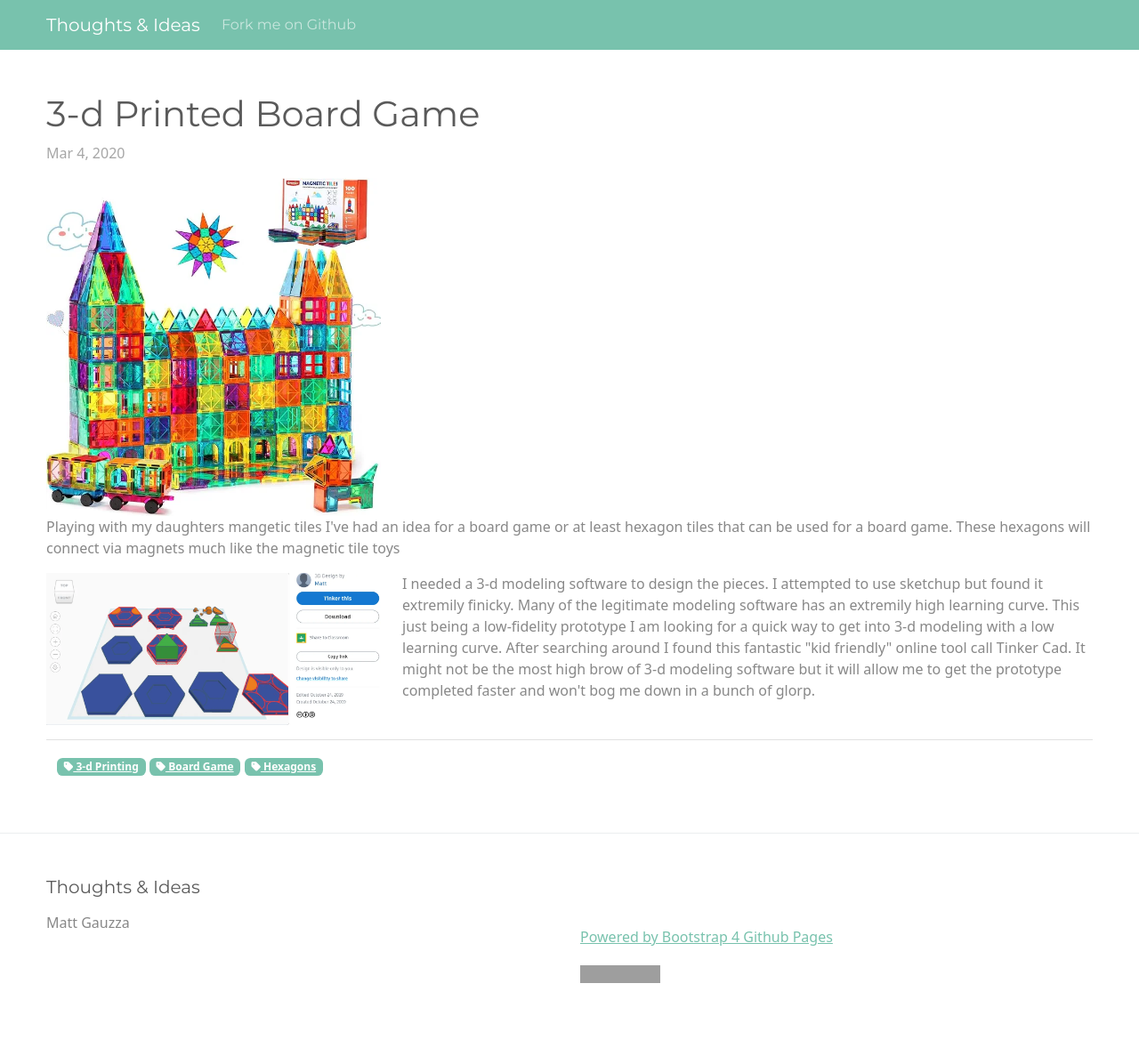
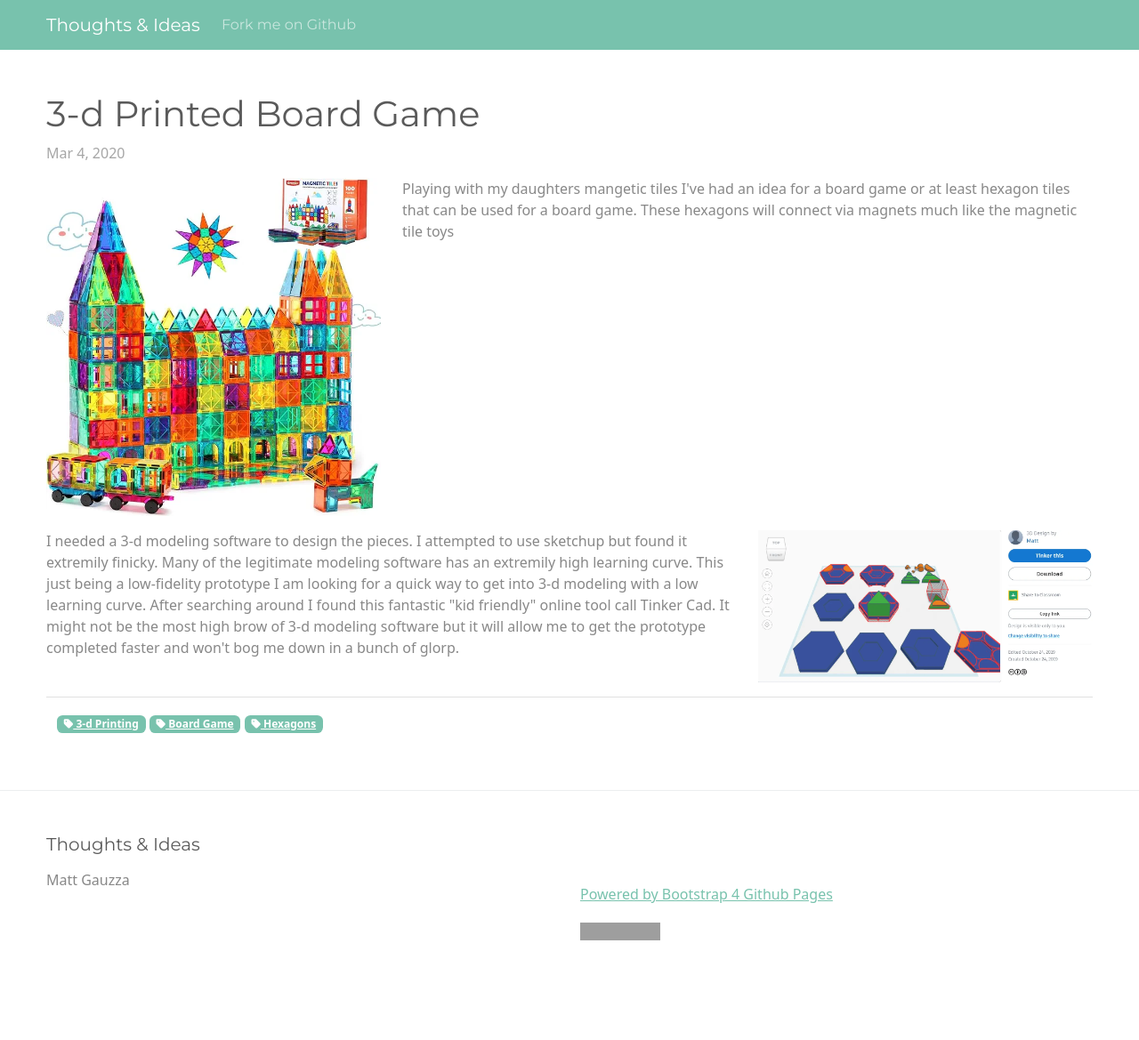
Before and after one commit to mattgauzza/about, a Jekyll site: the page built from _posts/2019-12-06-3d Printed Board Game.html, in a window 1280 px wide. Shown: the whole page at 89% size. Built offline with Jekyll 4.4.1, drawn with Linux system fonts in a browser that asks for light colours; nearby versions of some CDN libraries; after the commit the page ends 1121 px from its top, so only the background shows below that; grey boxes are pictures that could not be loaded.

Commit message:
Update 2019-12-06-3d Printed Board Game.html

```diff
--- a/_posts/2019-12-06-3d Printed Board Game.html
+++ b/_posts/2019-12-06-3d Printed Board Game.html
@@ -10,10 +10,10 @@ tags:
 ---
 
 <div class="row my-3">
-  <div class="col col-md-4">
+  <div class=" col-md-4">
     <img src="/about/assets/images/81lIzaca9xL._AC_SX679_.webp" alt="3-d modelled hexagon board game" class="img-fluid">
   </div>
-  <div>
+  <div class="col">
     Playing with my daughters mangetic tiles I've had an idea for a board game or at least hexagon tiles that can be used for a board game.
     These hexagons will connect via magnets much like the magnetic tile toys
   </div>
@@ -27,7 +27,7 @@ tags:
     After searching around I found this fantastic "kid friendly" online tool call Tinker Cad. It might not be the most high
     brow of 3-d modeling software but it will allow me to get the prototype completed faster and won't bog me down in a bunch of glorp.
   </div>
-  <div class="col-md-4">
-    <img src="/about/assets/images/tinkercad.webp" alt="3-d modelled hexagon board game" class="img-fluid order-lg-2 order-1">
+  <div class="col-md-4 order-lg-2 order-1">
+    <img src="/about/assets/images/tinkercad.webp" alt="3-d modelled hexagon board game" class="img-fluid ">
   </div>
 </div>
```
